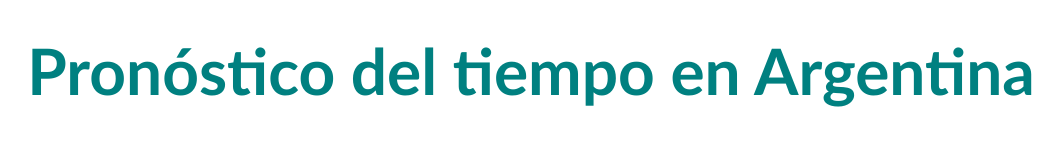
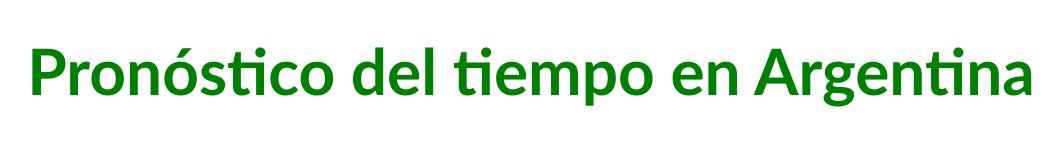
Before and after one commit to e-pena/meteorologiaSMN, a plain HTML site: page index.html in a window 1280 px wide. Shown: the whole page, without its empty margins (109-1172 px from the left). Drawn offline with nearby package versions, Linux system fonts and the light colour scheme; no server answers.

Commit message:
Se cambió el color del título general

```diff
--- a/style.css
+++ b/style.css
@@ -42,5 +42,5 @@ h3 {
 	text-align: center;
 	font-size: 4em;
 	margin: 0.5em;
-	color: teal;
+	color: green;
 }
```
